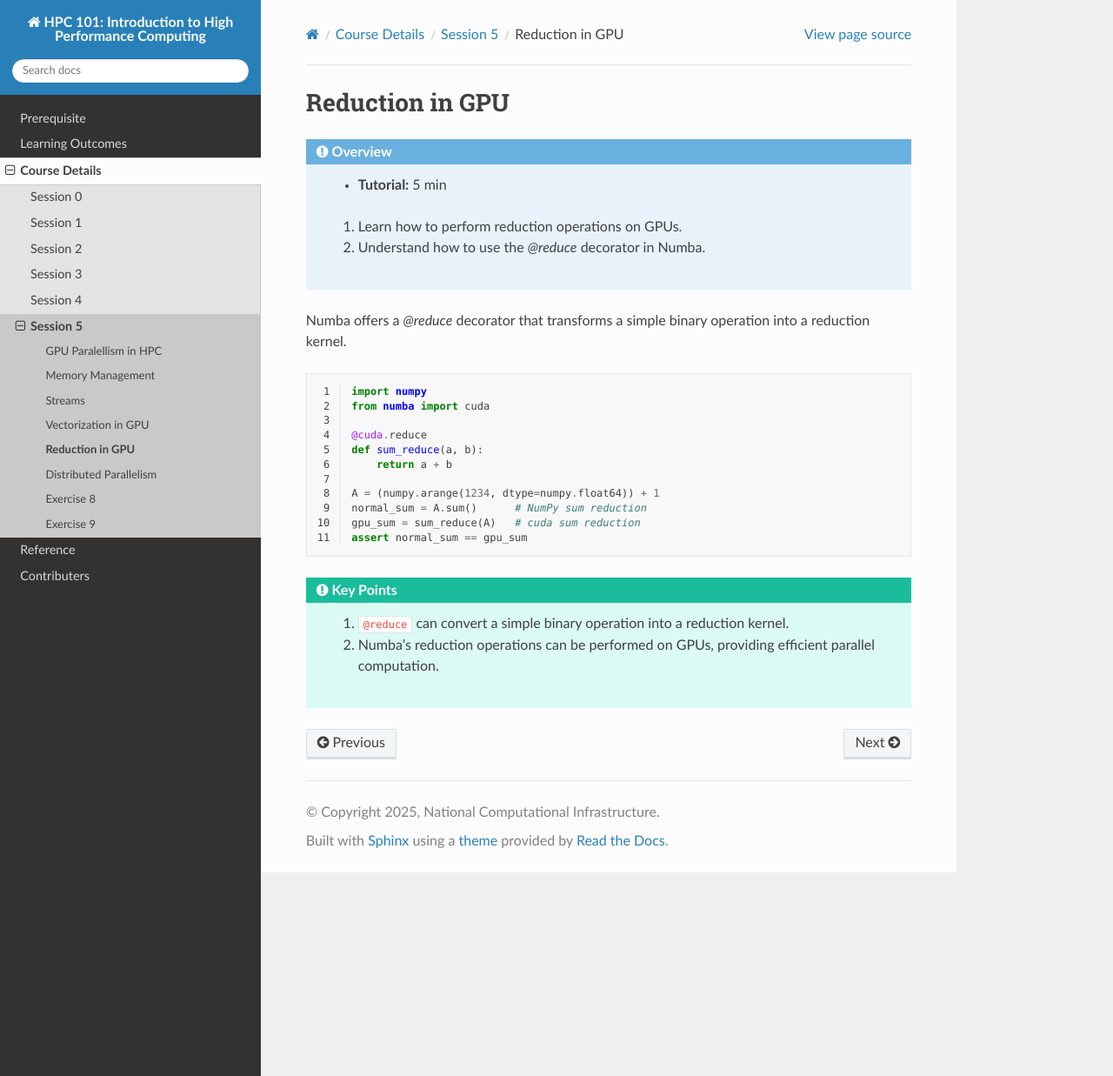
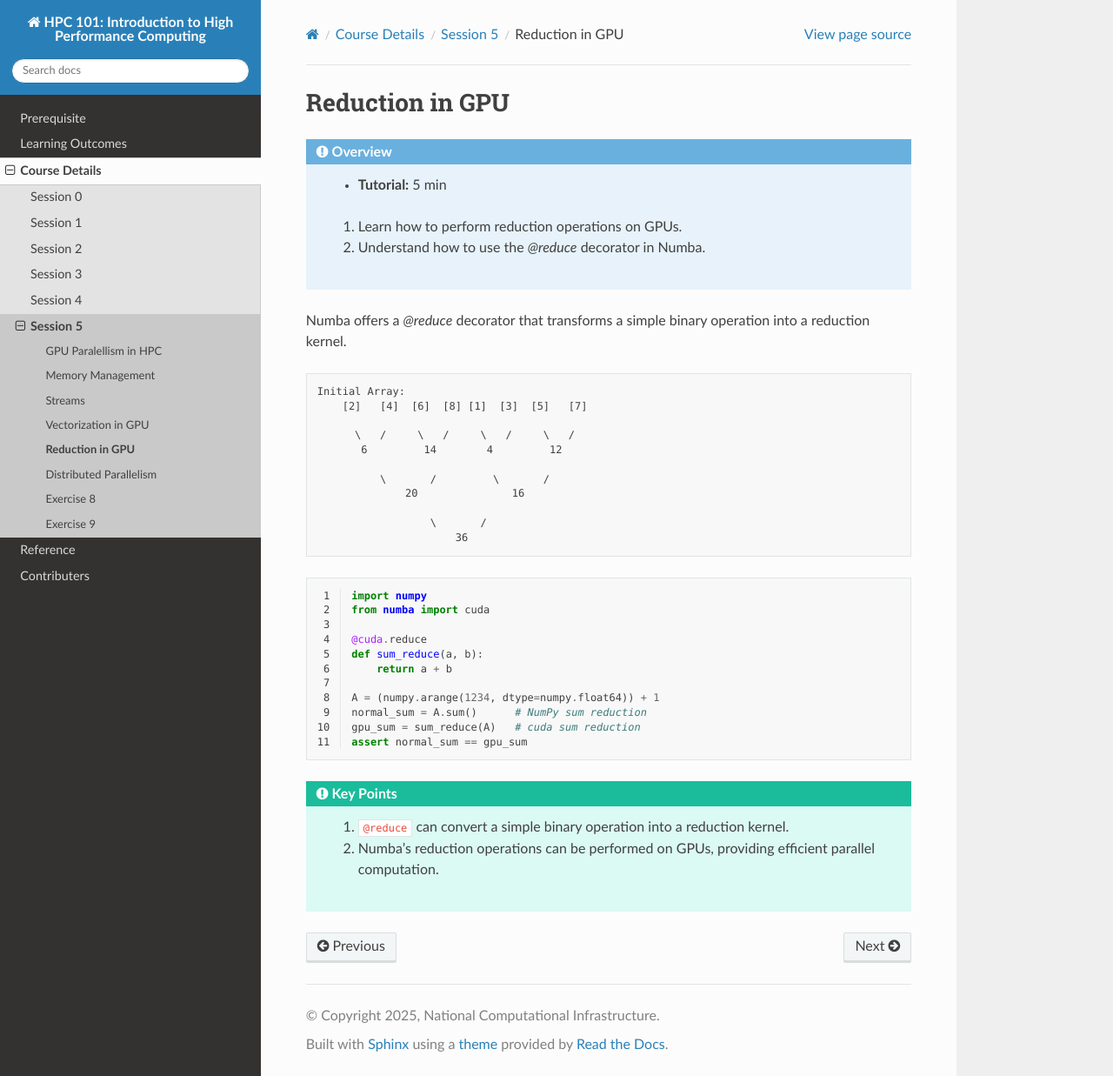
Before and after one commit to matinnuhamunada/hpc101, a Sphinx documentation site: the page built from docs/source/tutorial/session5/gpu_reduction.rst, in a window 1280 px wide and 1237 px high. Shown: the whole window at 87% size. Built offline with Sphinx 7.4.7 and the Read the Docs theme 3.1.0, drawn with Linux system fonts in a browser that asks for light colours; pages that are not in the unit, such as notebooks, are missing from menus.

Commit message:
reduction figures added

```diff
--- a/docs/source/tutorial/session5/gpu_reduction.rst
+++ b/docs/source/tutorial/session5/gpu_reduction.rst
@@ -12,6 +12,21 @@ Reduction in GPU
 
 
 Numba offers a `@reduce` decorator that transforms a simple binary operation into a reduction kernel.
+
+
+.. code-block:: text
+
+    Initial Array:
+        [2]   [4]  [6]  [8] [1]  [3]  [5]   [7]
+
+          \   /     \   /     \   /     \   /
+           6         14        4         12
+
+              \       /         \       /
+                  20               16
+
+                      \       /
+                          36
 
 ..  code-block:: python
     :linenos:
```
